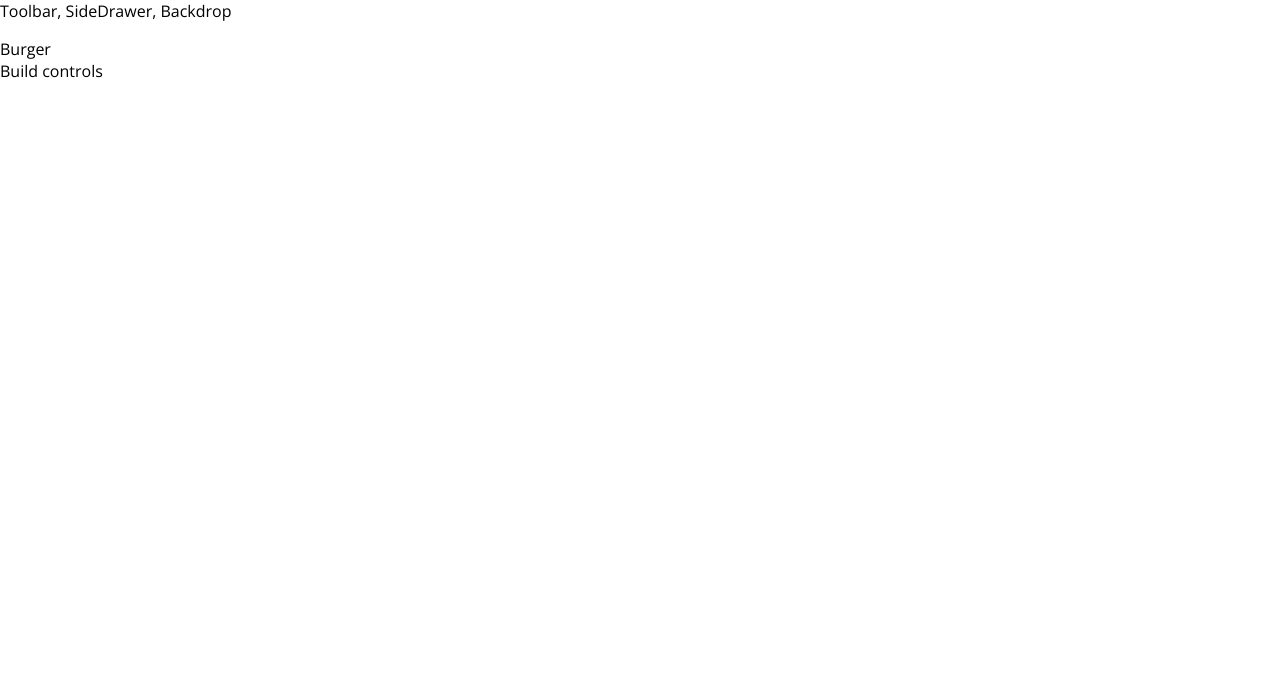
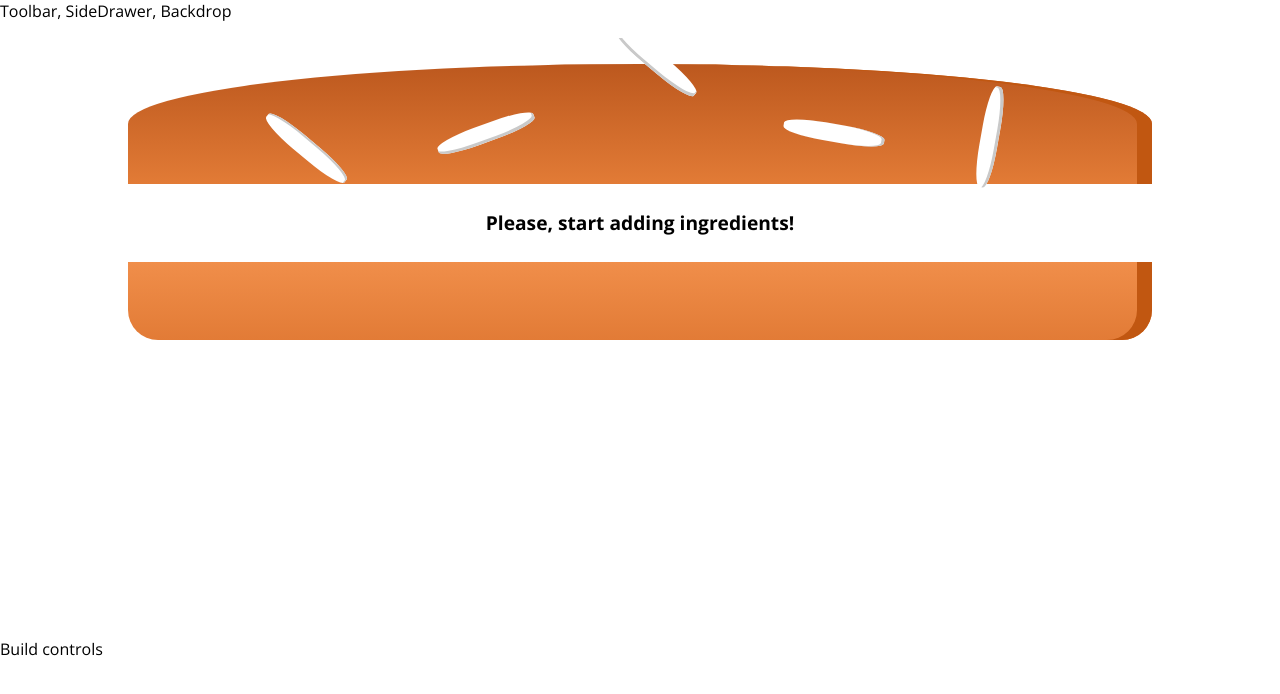
Before and after one commit to Sergey190309/burger-builder, a React (Create React App) app: page / in a window 1280 px wide. Shown: the top 694 px of the page. Built offline with nearby package versions, Linux system fonts and the light colour scheme.

Commit message:
burger operated dinamically

```diff
--- a/package.json
+++ b/package.json
@@ -6,6 +6,7 @@
     "@testing-library/jest-dom": "^4.2.4",
     "@testing-library/react": "^9.3.2",
     "@testing-library/user-event": "^7.1.2",
+    "prop-types": "^15.7.2",
     "react": "^16.13.0",
     "react-dom": "^16.13.0",
     "react-scripts": "3.4.0"
--- a/src/App.jsx
+++ b/src/App.jsx
@@ -1,7 +1,7 @@
 import React from 'react';
 
 import Layout from "./components/layout/layout.component";
-import BurgerBuilder from "./containers/burger-builder/burger-bulder.component";
+import BurgerBuilder from "./containers/burger-builder/burger-builder.component";
 // import classes from "./App.module.css"
 
 function App() {
--- /dev/null
+++ b/src/components/burger/burger-ingredient/burger-ingredient.components.jsx
@@ -0,0 +1,46 @@
+import React from "react";
+import PropTypes from "prop-types";
+
+
+import classes from "./burger-ingredient.module.css";
+
+class BurgerIngredient extends React.Component {
+  render() {
+    let ingredient = null;
+
+    switch (this.props.type) {
+      case ("bread-buttom"):
+        ingredient = <div className={classes.BreadBottom}></div>;
+        break;
+      case ("bread-top"):
+        ingredient = (
+          <div className={classes.BreadTop}>
+            <div className={classes.Seeds1}></div>
+            <div className={classes.Seeds2}></div>
+          </div>
+        );
+        break;
+      case ("meat"):
+        ingredient = <div className={classes.Meat}></div>;
+        break;
+      case ("cheese"):
+        ingredient = <div className={classes.Cheese}></div>;
+        break;
+      case ("salad"):
+        ingredient = <div className={classes.Salad}></div>;
+        break;
+      case ("bacon"):
+        ingredient = <div className={classes.Bacon}></div>;
+        break;
+      default:
+        ingredient = null;
+    };
+    return ingredient;
+  };
+};
+
+BurgerIngredient.propTypes = {
+  type: PropTypes.string.isRequired
+};
+
+export default BurgerIngredient;
--- /dev/null
+++ b/src/components/burger/burger-ingredient/burger-ingredient.module.css
@@ -0,0 +1,113 @@
+.BreadBottom {
+  height: 13%;
+  width: 80%;
+  background: linear-gradient(#F08E4A, #e27b36);
+  border-radius: 0 0 30px 30px;
+  box-shadow: inset -15px 0 #c15711;
+  margin: 2% auto;
+}
+
+.BreadTop {
+  height: 20%;
+  width: 80%;
+  background: linear-gradient(#bc581e, #e27b36);
+  border-radius: 50% 50% 0 0;
+  box-shadow: inset -15px 0 #c15711;
+  margin: 2% auto;
+  position: relative;
+}
+
+.Seeds1 {
+  width: 10%;
+  height: 15%;
+  position: absolute;
+  background-color: white;
+  left: 30%;
+  top: 50%;
+  border-radius: 40%;
+  transform: rotate(-20deg);
+  box-shadow: inset -2px -3px #c9c9c9;
+}
+
+.Seeds1:after {
+  content: "";
+  width: 100%;
+  height: 100%;
+  position: absolute;
+  background-color: white;
+  left: -170%;
+  top: -260%;
+  border-radius: 40%;
+  transform: rotate(60deg);
+  box-shadow: inset -1px 2px #c9c9c9;
+}
+
+.Seeds1:before {
+  content: "";
+  width: 100%;
+  height: 100%;
+  position: absolute;
+  background-color: white;
+  left: 180%;
+  top: -50%;
+  border-radius: 40%;
+  transform: rotate(60deg);
+  box-shadow: inset -1px -3px #c9c9c9;
+}
+
+.Seeds2 {
+  width: 10%;
+  height: 15%;
+  position: absolute;
+  background-color: white;
+  left: 64%;
+  top: 50%;
+  border-radius: 40%;
+  transform: rotate(10deg);
+  box-shadow: inset -3px 0 #c9c9c9;
+}
+
+.Seeds2:before {
+  content: "";
+  width: 100%;
+  height: 100%;
+  position: absolute;
+  background-color: white;
+  left: 150%;
+  top: -130%;
+  border-radius: 40%;
+  transform: rotate(90deg);
+  box-shadow: inset 1px 3px #c9c9c9;
+}
+
+
+.Meat {
+  width: 80%;
+  height: 8%;
+  background: linear-gradient(#7f3608, #702e05);
+  margin: 2% auto;
+  border-radius: 15px;
+}
+
+.Cheese {
+  width: 90%;
+  height: 4.5%;
+  margin: 2% auto;
+  background: linear-gradient(#f4d004, #d6bb22);
+  border-radius: 20px;
+}
+
+.Salad {
+  width: 85%;
+  height: 7%;
+  margin: 2% auto;
+  background: linear-gradient(#228c1d, #91ce50);
+  border-radius: 20px;
+}
+
+.Bacon {
+  width: 80%;
+  height: 3%;
+  background: linear-gradient(#bf3813, #c45e38);
+  margin: 2% auto;
+}
--- /dev/null
+++ b/src/components/burger/burger.component.jsx
@@ -0,0 +1,32 @@
+import React from "react";
+
+import BurgerIngredient from "./burger-ingredient/burger-ingredient.components";
+import classes from "./burger.module.css";
+
+const burger = (props) => {
+  let transformedIngredients = Object.keys(props.ingredients)
+    .map(igKey => {
+      return [...Array(props.ingredients[igKey])]
+        .map((_, index) => {
+          return <BurgerIngredient key={igKey + index} type={igKey} />
+        });
+    })
+    .reduce((acc, el) => {
+      return acc.concat(el)
+    }, []);
+
+  if (transformedIngredients.length === 0) {
+    // @ts-ignore
+    transformedIngredients = <p>Please, start adding ingredients!</p>
+  };
+  console.log(transformedIngredients);
+  return (
+    <div className={classes.Burger}>
+      <BurgerIngredient type="bread-top" />
+      {transformedIngredients}
+      <BurgerIngredient type="bread-buttom" />
+    </div>
+  );
+};
+
+export default burger;
--- /dev/null
+++ b/src/components/burger/burger.module.css
@@ -0,0 +1,16 @@
+.Burger {
+  width: 100%;
+  margin: auto;
+  height: 450px;
+  overflow: auto;
+  text-align: center;
+  font-weight: bold;
+  font-size: 1.2rem;
+}
+
+@media (min-width: 1000px) and (min-height: 700px) {
+  .Burger {
+    width: 100%;
+    height: 600px;
+  }
+}
--- /dev/null
+++ b/src/containers/burger-builder/burger-builder.component.jsx
@@ -0,0 +1,33 @@
+import React from "react";
+
+import Auxiliary from "../../hoc/auxiliary";
+import Burger from "../../components/burger/burger.component";
+
+class BurgerBuilder extends React.Component {
+  // constructor(props) {
+  //   super(props);
+  //   this.state = {};
+  // }
+
+  state = {
+    ingredients: {
+      salad: 0,
+      bacon: 0,
+      cheese: 0,
+      meat: 0
+    }
+  };
+
+
+
+  render() {
+    return (
+      <Auxiliary>
+        <Burger ingredients={this.state.ingredients} />
+        <div>Build controls</div>
+      </Auxiliary>
+    );
+  }
+}
+
+export default BurgerBuilder;
--- a/src/containers/burger-builder/burger-bulder.component.jsx
+++ /dev/null
@@ -1,16 +0,0 @@
-import React from "react";
-
-import Auxiliary from "../../hoc/auxiliary";
-
-class BurgerBuilder extends React.Component {
-  render() {
-    return (
-      <Auxiliary>
-        <div>Burger</div>
-        <div>Build controls</div>
-      </Auxiliary>
-    );
-  }
-}
-
-export default BurgerBuilder;
```
